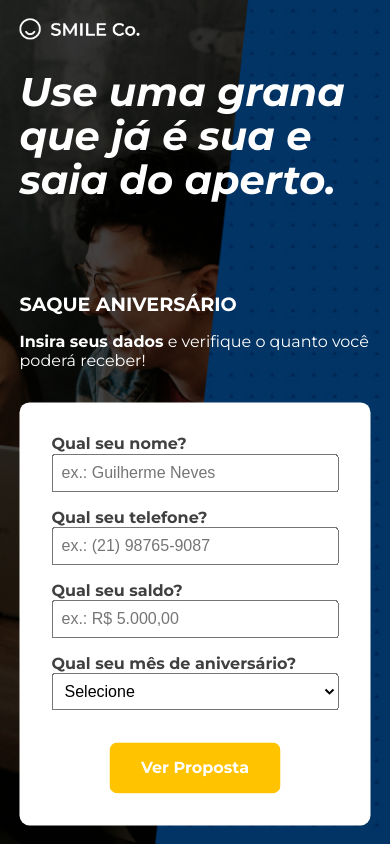
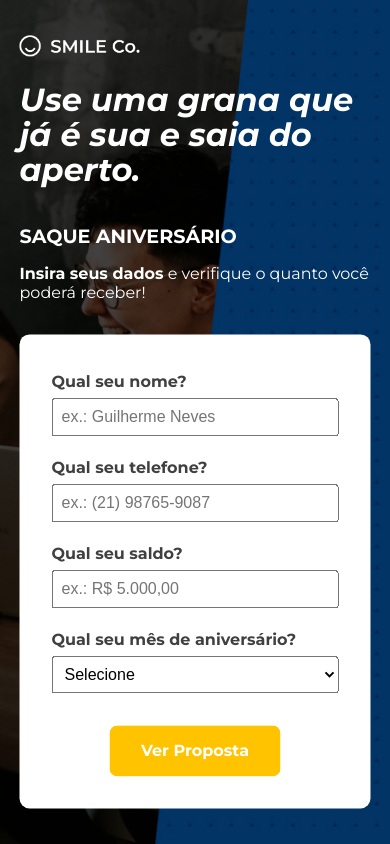
Before and after one commit to vmaziero/fgts-app, a React (Vite) app: page / in a window 390 px wide. Built offline with nearby package versions, Linux system fonts and the light colour scheme.

Commit message:
fix: Ajusta estilos e responsividade.

```diff
--- a/src/components/form/FgtsForm.styles.ts
+++ b/src/components/form/FgtsForm.styles.ts
@@ -22,6 +22,7 @@ export const FormGroup = styled.div`
   label {
     font-weight: bold;
     color: #404040;
+    line-height: 2rem;
   }
 
   input,
--- a/src/index.css
+++ b/src/index.css
@@ -31,10 +31,14 @@ body {
 }
 
 h1 {
-  font-size: 2.5em;
+  font-size: 2.5rem;
   line-height: 1.1;
   font-style: oblique;
   margin: 6 0;
+
+  @media (max-width: 470px) {
+    font-size: 2rem;
+  }
 }
 
 h2 {
--- a/src/pages/Home.tsx
+++ b/src/pages/Home.tsx
@@ -11,7 +11,7 @@ import {
 
 function Home() {
   return (
-    <div style={{ padding: '2rem' }}>
+    <div>
       <StructureBox>
         <Logo src={logo} alt='Smile Co.' />
         <CopyRow>
--- a/src/pages/Resultado.tsx
+++ b/src/pages/Resultado.tsx
@@ -23,7 +23,7 @@ function Resultado() {
   const valorFormatado = formatCurrency(calculoFgts.saque.toFixed(2)).formatted.replace(/^R\$\s?/, '');
 
     return (
-      <div style={{ padding: '2rem' }}>
+      <div>
         <StructureBox>
           <Logo src={logo} alt='Smile Co.' />
           <CopyRow>
--- a/src/pages/styles.tsx
+++ b/src/pages/styles.tsx
@@ -23,6 +23,10 @@ export const CopyRow = styled.div`
   margin-bottom: 1rem;
   color: #fff;
   align-items: center;
+
+  @media (max-width: 470px) {
+    gap: 0;
+  }
 `;
 
 export const CopyColumn1 = styled.div`
```
